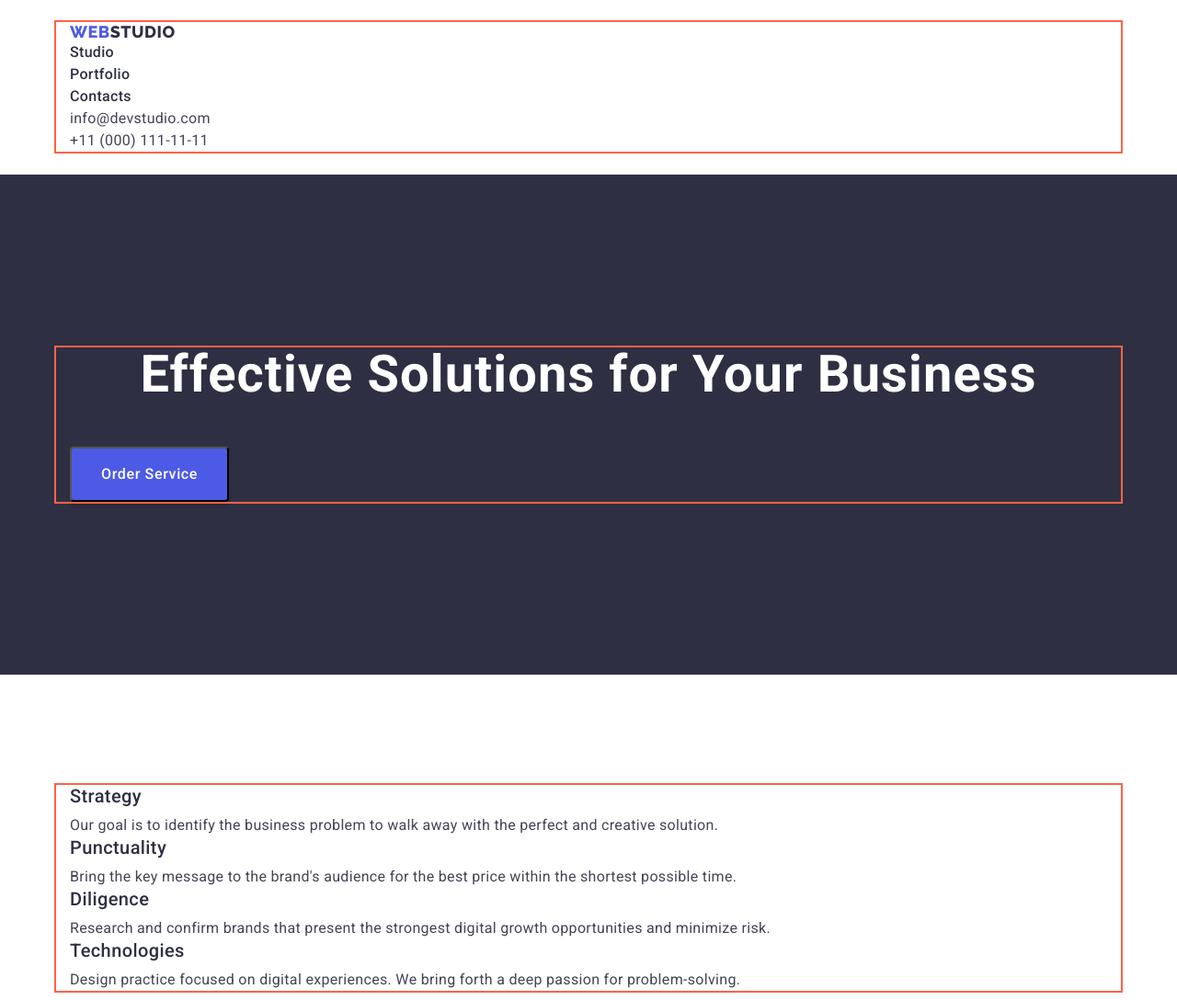
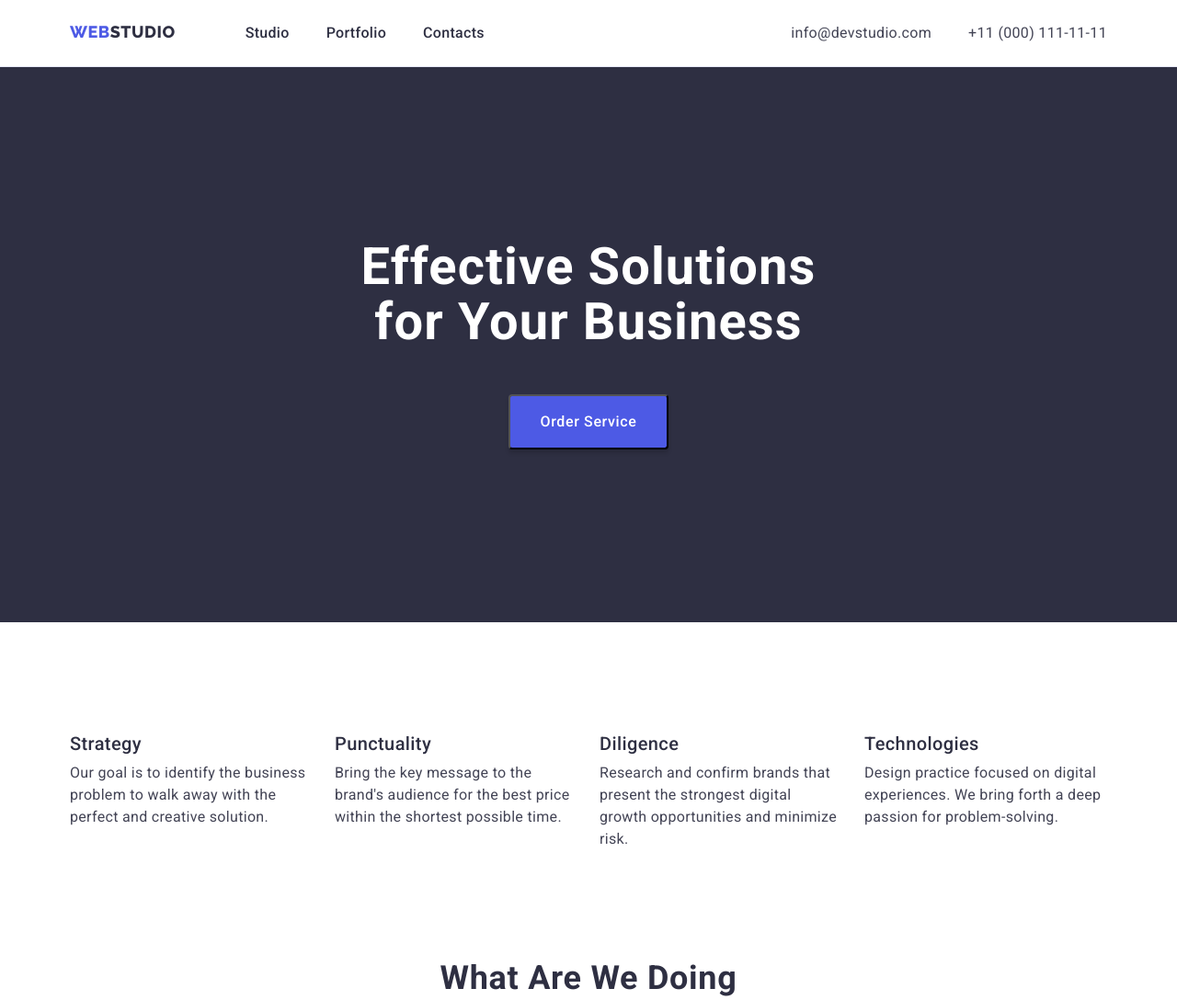
Before and after one commit to Kalchenkojr/goit-markup-hw-03, a plain HTML site: page index.html in a window 1280 px wide. Shown: the top 1088 px of the page at 92% size. Drawn offline with nearby package versions, Linux system fonts and the light colour scheme.

Commit message:
Index (flex) HW3

```diff
--- a/css/styles.css
+++ b/css/styles.css
@@ -15,17 +15,14 @@ p, h1, h2, h3, h4, h5, h6 {
     margin: 0;
 }
 
-ul, ol {
-    margin: 0;
-    padding: 0;
-}
-
 img {
     display: block;
 }
 
 .list {
     list-style: none;
+    margin: 0;
+    padding: 0;
 }
 
 .link {
@@ -36,7 +33,6 @@ img {
     width: 1158px;
     margin: 0 auto;
     padding: 0 15px;
-outline: 2px solid tomato;
 }
 
 .visually-hidden {
@@ -60,6 +56,25 @@ outline: 2px solid tomato;
     border-bottom: 1px solid #E7E9FC;
 }
 
+.header-container {
+    display: flex;
+    flex-direction: row;
+    align-items: center;
+}
+
+.header-nav {
+    display: flex;
+}
+
+.header-list {
+    display: flex;
+    gap: 40px;
+}
+
+.header-item {
+    display: flex;
+}
+
 .header-link {
     display: block;
     font-weight: 500;
@@ -78,6 +93,12 @@ outline: 2px solid tomato;
 .address {
     font-style: normal;
     display: block;
+    margin-left: auto;
+}
+
+.address-list {
+    display: flex;
+        gap: 40px;
 }
 
 .contacts {
@@ -104,6 +125,10 @@ outline: 2px solid tomato;
 }
 
 .logo-header {
+    margin-right: 76px;
+}
+
+.logo-header {
     color: var(--secondary-color);
 }
 
@@ -114,14 +139,17 @@ outline: 2px solid tomato;
     padding-top: 188px;
     padding-bottom: 188px;
 }
+
 .hero-title {
     font-size: 56px;
     line-height: 1.07;
     letter-spacing: 0.02em;
     text-align: center;
     color: var(--main-bcg-color);
-    margin-bottom: 48px;
+    width: 496px;
+    margin: 0 auto 48px auto;
 }
+
 .hero-btn {
     cursor: pointer;
     font-family: 'Roboto', sans-serif;
@@ -137,6 +165,8 @@ outline: 2px solid tomato;
     min-width: 169px;
     min-height: 56px;
     padding: 16px 32px;
+    display: block;
+    margin: 0 auto;
 }
 
 .hero-btn:hover,
@@ -158,6 +188,16 @@ outline: 2px solid tomato;
     letter-spacing: 0.02em;
     color: var(--secondary-color);
     padding-bottom: 8px;
+}
+
+.advantagees-list {
+    display: flex;
+    justify-content: center;
+    gap: 24px;
+}
+
+.advantages-item {
+    width: 264px;
 }
 
 .advantages-text {
@@ -182,6 +222,12 @@ outline: 2px solid tomato;
     margin-bottom: 72px;
 }
 
+.examples-list {
+    display: flex;
+    justify-content: center;
+    gap: 24px;
+}
+
 .examples-item {
     border: 1px solid #E7E9FC;
 }
@@ -192,6 +238,12 @@ outline: 2px solid tomato;
     background-color: #F4F4FD;
     padding-top: 120px;
     padding-bottom: 120px;
+}
+
+.team-list {
+    display: flex;
+    justify-content: center;
+    gap: 24px;
 }
 
 .team-item {
@@ -218,6 +270,7 @@ outline: 2px solid tomato;
     color: var(--secondary-color);
     margin-top: 32px;
     margin-bottom: 8px;
+    text-align: center;
 }
 
 .team-text {
@@ -225,6 +278,7 @@ outline: 2px solid tomato;
     line-height: 1.5;
     letter-spacing: 0.02em;
     padding-bottom: 32px;
+    text-align: center;
 }
 
 /* -----------------FOOTER---------------- */
@@ -246,6 +300,7 @@ outline: 2px solid tomato;
     letter-spacing: 0.02em;
     color: #F4F4FD;
     margin-top: 16px;
+    width: 264px;
 }
 
 /* -----------------PORTFOLIO---------------- */
--- a/index.html
+++ b/index.html
@@ -32,7 +32,7 @@
   </head>
   <body>
     <header class="header">
-      <div class="container">
+      <div class="container header-container">
         <nav class="header-nav">
           <a class="logo link" href="./index.html"
             >Web<span class="logo-header">Studio</span></a
```
Also changed, not shown: portfolio.html (+1 -1 lines).
